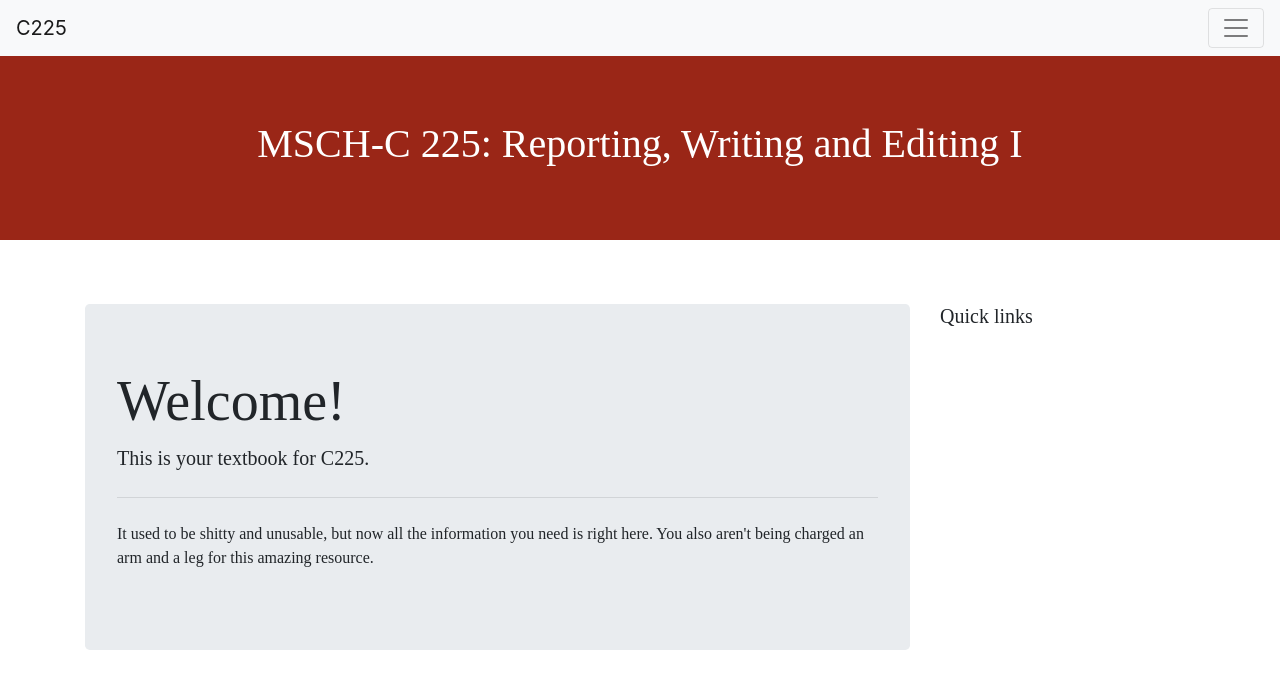
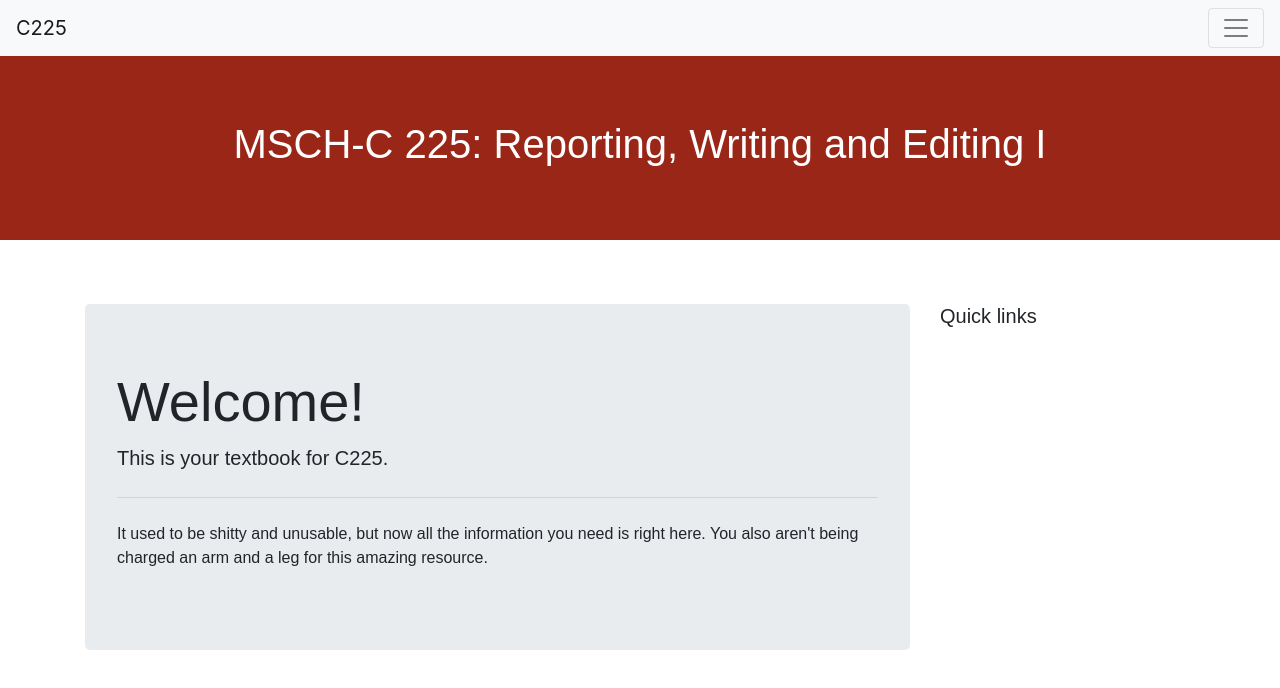
Before and after one commit to jacobdecastro/225, a plain HTML site: page index.html in a window 1280 px wide. Drawn offline with nearby package versions, Linux system fonts and the light colour scheme.

Commit message:
Update style.css

```diff
--- a/css/style.css
+++ b/css/style.css
@@ -1,5 +1,5 @@
 h1,h2,h3,h4,h5,h6,p,li,html {
-	font-family: 'BentonSans'
+	font-family: 'BentonSans', sans-serif;
 }
 
 .top {
```
